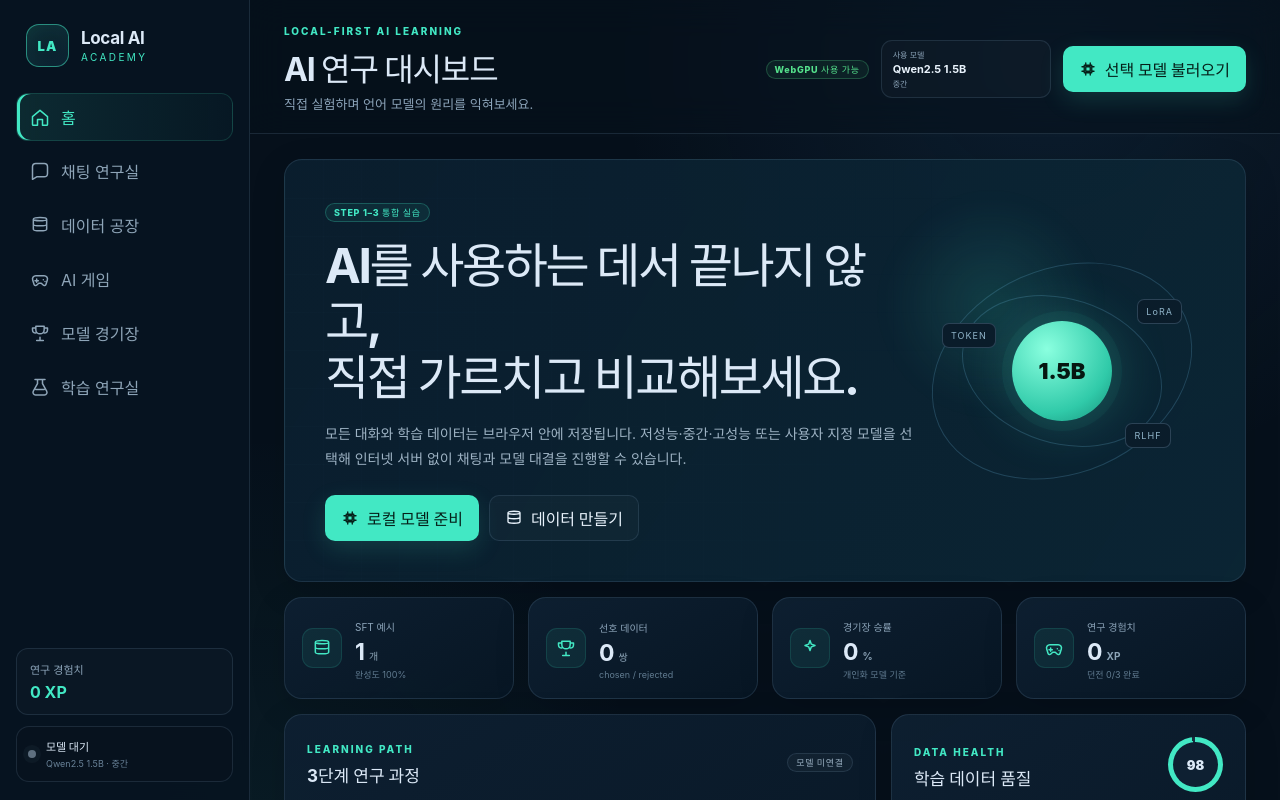
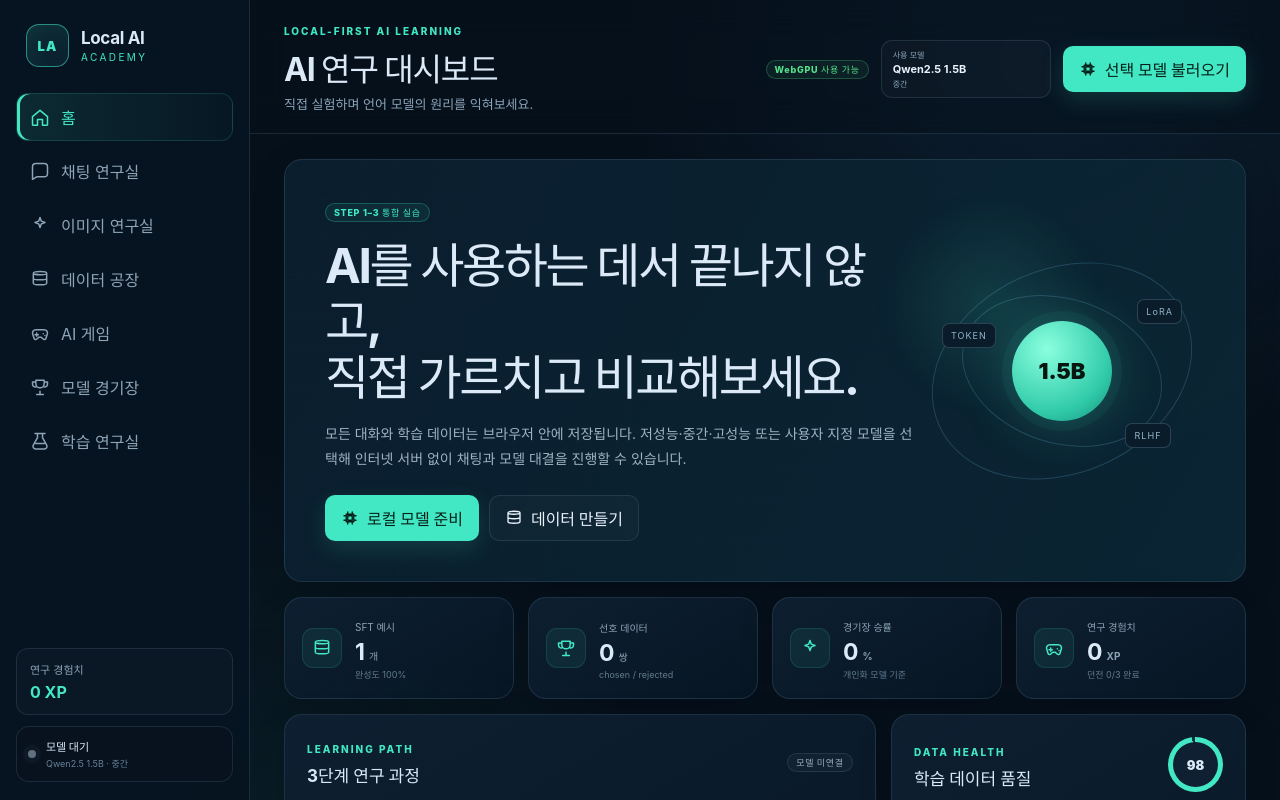
Before and after one commit to steo410/ai_aca, a React (Vite) app: page / in a window 1280 px wide. Shown: the top 800 px of the page. Built offline with nearby package versions, Linux system fonts and the light colour scheme; what @mlc-ai/web-llm would draw is missing.

Commit message:
Add image lab navigation

```diff
--- a/src/components/Sidebar.jsx
+++ b/src/components/Sidebar.jsx
@@ -4,6 +4,7 @@ import { Icon } from "./UI";
 const pages = [
   ["dashboard", "홈", "home"],
   ["chat", "채팅 연구실", "chat"],
+  ["vision", "이미지 연구실", "spark"],
   ["dataset", "데이터 공장", "data"],
   ["games", "AI 게임", "game"],
   ["arena", "모델 경기장", "arena"],
```
